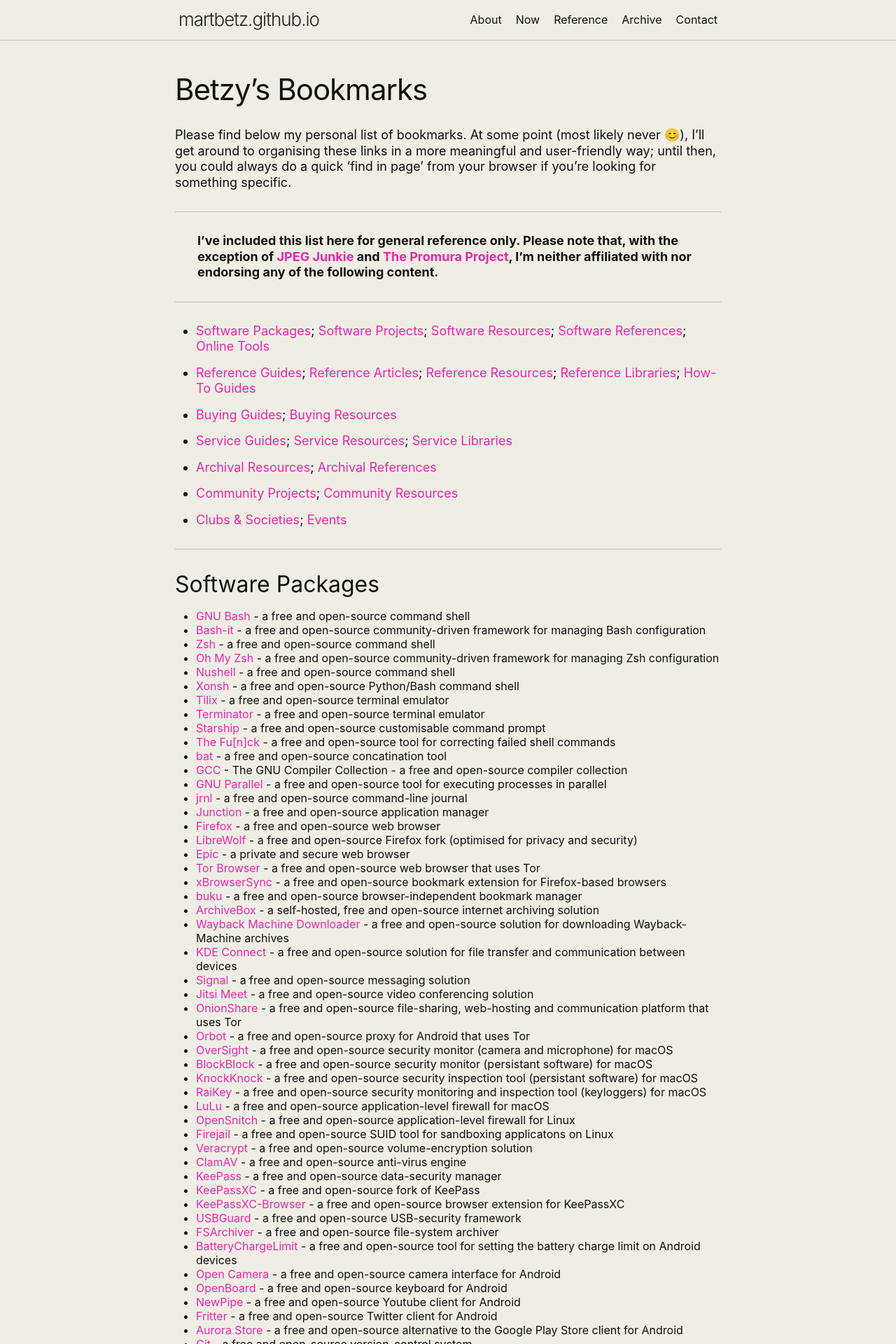
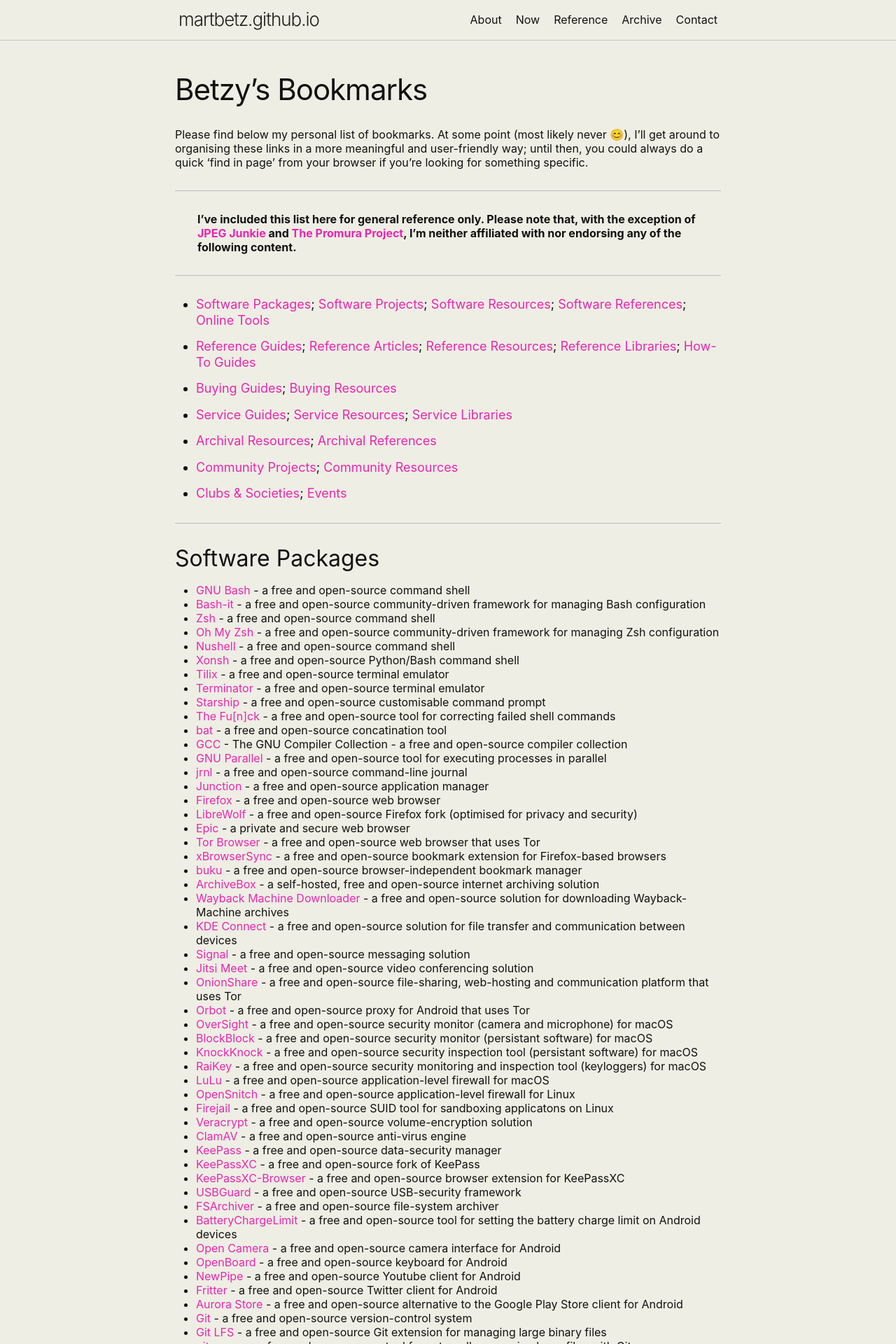
Before and after one commit to martbetz/martbetz.github.io, a Jekyll site: the page built from useful-links.html, in a window 1280 px wide. Shown: the top 1920 px of the page at 70% size. Built offline with Jekyll 4.4.1, drawn with Linux system fonts in a browser that asks for light colours.

Commit message:
Update useful-links.html

```diff
--- a/useful-links.html
+++ b/useful-links.html
@@ -10,7 +10,7 @@
 
 
 <div id="intro">
-<font size="4">
+<font size="3">
 Please find below my personal list of bookmarks. At some point (most likely never 😊), I’ll get around to organising these links in a more meaningful and user-friendly way; until then, you could always do a quick ‘find in page’ from your browser if you’re looking for something specific.
 </font>
 &nbsp;
@@ -18,7 +18,7 @@
 <hr>
 </span>
 <span style="display:block; margin-left:2em; margin-right:2em">
-<font size="4">
+<font size="3">
 <b>I’ve included this list here for general reference only. Please note that, with the exception of <a href="https://martbetz.github.io">JPEG Junkie</a> and <a href="https://github.com/martbetz/The-Promura-Project">The Promura Project</a>, I’m neither affiliated with nor endorsing any of the following content.</b>
 </span>
 </font>
```
